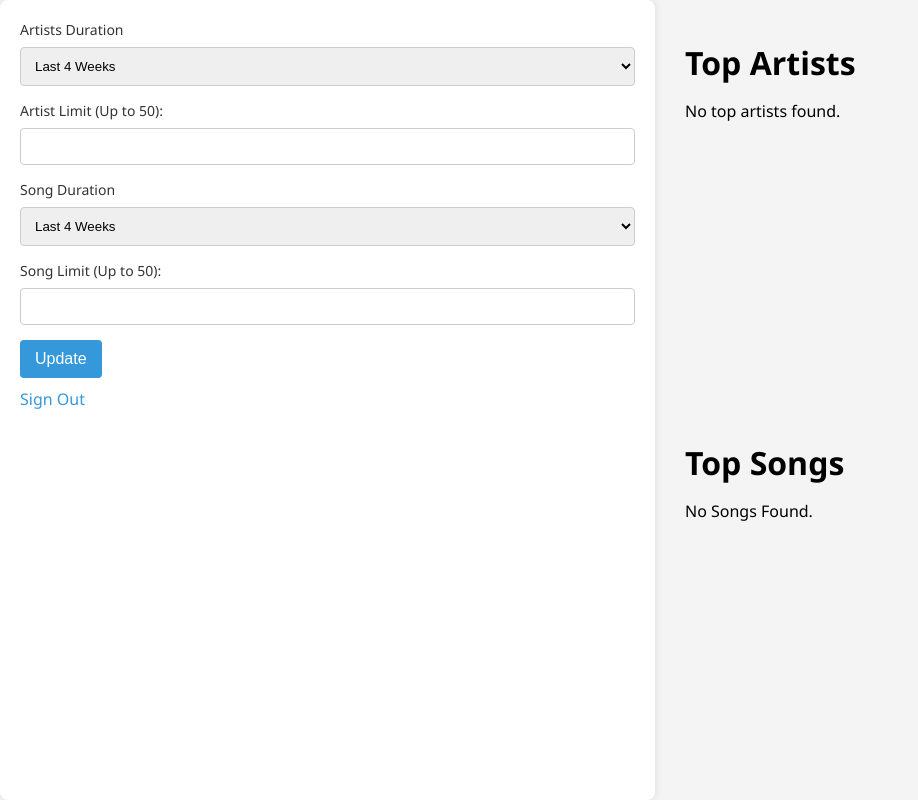
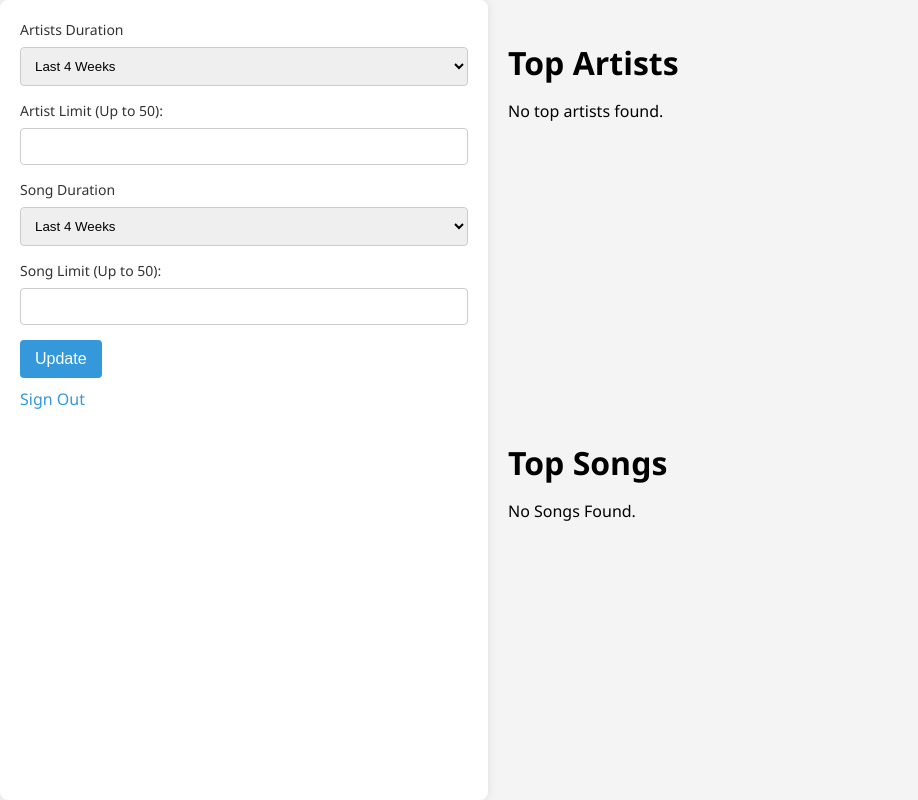
Before and after one commit to bxnto/statify, a Flask app: template templates/artists.html in a window 1280 px wide. Shown: the whole page, without its empty margins (0-918 px from the left). Run offline with Flask 3, Linux system fonts and the light colour scheme; the template is opened without the code that fills it, so the values that code supplies are empty.

Commit message:
change width

```diff
--- a/static/css/styles.css
+++ b/static/css/styles.css
@@ -12,7 +12,6 @@ body {
 
 .left-side,
 .right-side {
-    flex: 1;
     overflow: auto;
 }
 
@@ -21,10 +20,11 @@ body {
     border-radius: 8px;
     box-shadow: 0 0 10px rgba(0, 0, 0, 0.1);
     padding: 20px;
-    margin-right: 10px; /* Adjust margin as needed */
+    width: 35%; /* Adjust the width as needed */
 }
 
 .right-side {
+    flex: 1;
     display: flex;
     flex-direction: column;
 }
```
